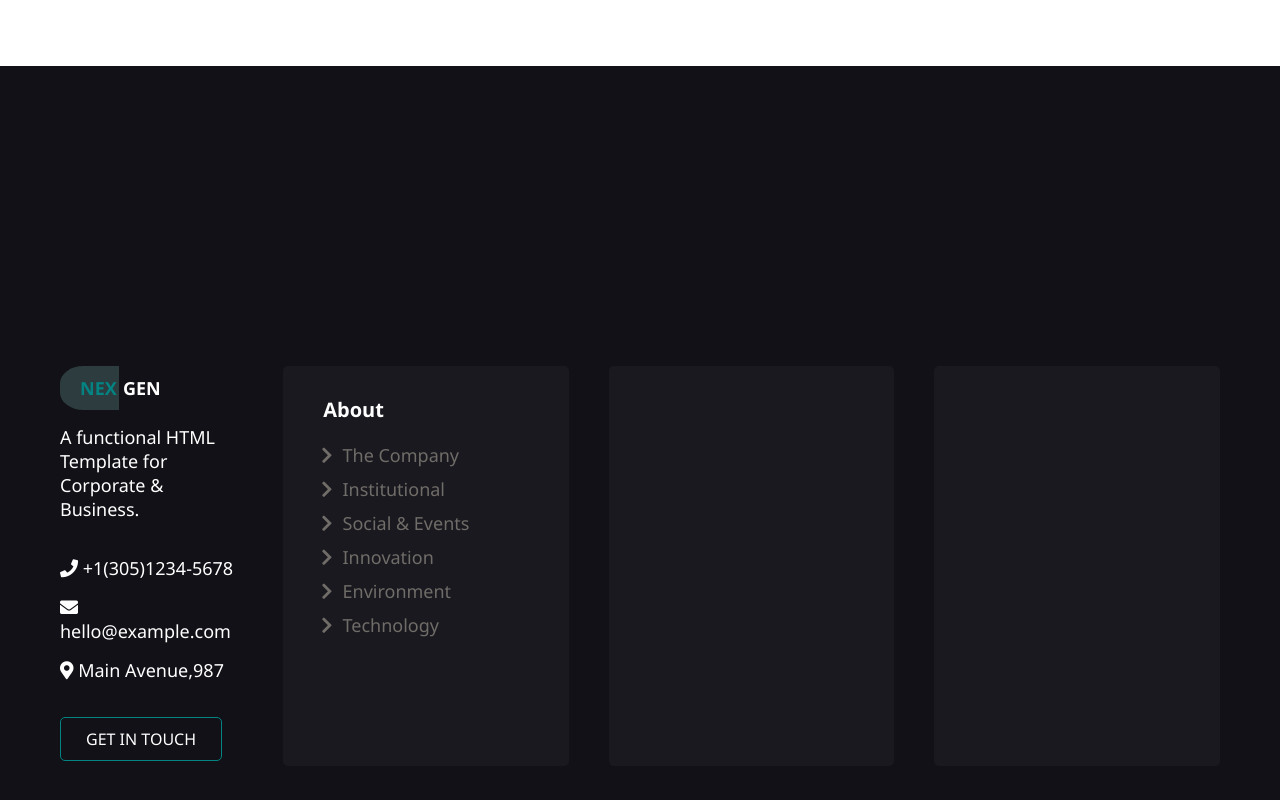
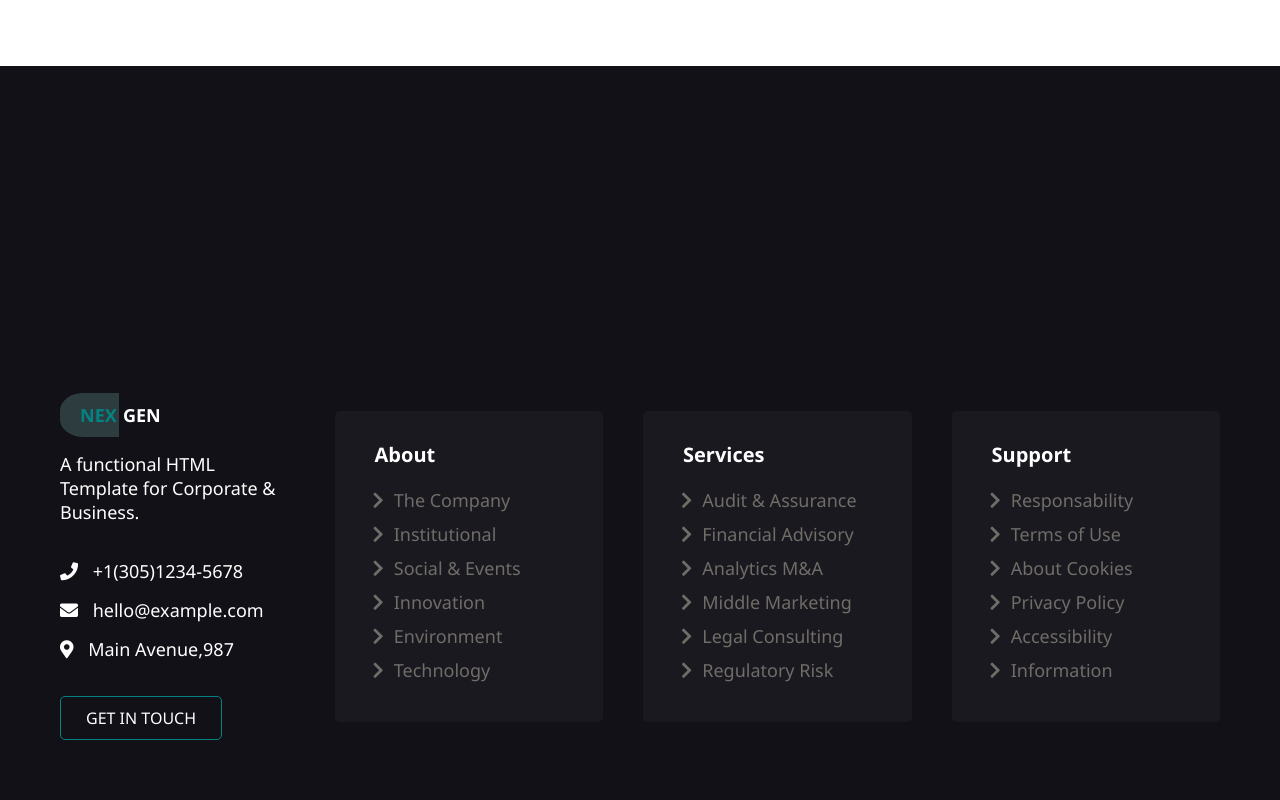
Before and after one commit to FrensysThomas87/proj-html-vuejs, a website: page index.html in a window 1280 px wide. Shown: the part 6140-6940 px from the top of the page. Drawn offline with nearby package versions, Linux system fonts and the light colour scheme.

Commit message:
Fine 3 div footer

```diff
--- a/index.html
+++ b/index.html
@@ -434,11 +434,11 @@
             </div>
 
             <div class="footer-info-container">
-
+              <p v-for="element in footerServices"><i :class="element.icon"></i>{{element.name}}</p>
             </div>
 
             <div class="footer-info-container">
-
+              <p v-for="element in footerSupport"><i :class="element.icon"></i>{{element.name}}</p>
             </div>
 
 
--- a/js/script.js
+++ b/js/script.js
@@ -151,7 +151,90 @@ new Vue({
       },
 
 
-    ]
+    ],
+
+
+    footerServices:[
+
+    {
+      name: 'Services'
+    },
+
+
+    {
+      icon:'fas fa-chevron-right',
+      name:'Audit & Assurance'
+    },
+
+    {
+      icon:'fas fa-chevron-right',
+      name:'Financial Advisory'
+    },
+
+    {
+      icon:'fas fa-chevron-right',
+      name:'Analytics M&A'
+    },
+
+    {
+      icon:'fas fa-chevron-right',
+      name:'Middle Marketing'
+    },
+
+    {
+      icon:'fas fa-chevron-right',
+      name:'Legal Consulting'
+    },
+
+    {
+      icon:'fas fa-chevron-right',
+      name:'Regulatory Risk'
+    },
+
+
+  ],
+
+
+  footerSupport:[
+
+  {
+    name: 'Support'
+  },
+
+
+  {
+    icon:'fas fa-chevron-right',
+    name:'Responsability'
+  },
+
+  {
+    icon:'fas fa-chevron-right',
+    name:'Terms of Use'
+  },
+
+  {
+    icon:'fas fa-chevron-right',
+    name:'About Cookies'
+  },
+
+  {
+    icon:'fas fa-chevron-right',
+    name:'Privacy Policy'
+  },
+
+  {
+    icon:'fas fa-chevron-right',
+    name:'Accessibility'
+  },
+
+  {
+    icon:'fas fa-chevron-right',
+    name:'Information'
+  },
+
+
+],
+
 
 
 
--- a/src/app.scss
+++ b/src/app.scss
@@ -905,10 +905,10 @@ footer{
     height: 100%;
 
           .footer-contacts{
-              width: calc(100% / 4 - 40px);
-              height: 400px;
+              width: calc(100% / 3 - 40px);
               margin: 20px;
               background-color: $servicesBgExellence;
+
 
 
 
@@ -922,6 +922,10 @@ footer{
                 display: inline-block;
                 font-size: 18px;
                 margin-bottom: 15px;
+
+                i{
+                  margin-right: 10px;
+                }
 
               }
 
@@ -966,7 +970,7 @@ footer{
             .footer-info-container{
               background-color: $servicesBgExellence;
               width:calc(100% / 3 - 20px);
-              height: 400px;
+
               margin: 20px;
               padding: 30px;
               border-radius: 5px;
```
Also changed, not shown: dist/app.css.
